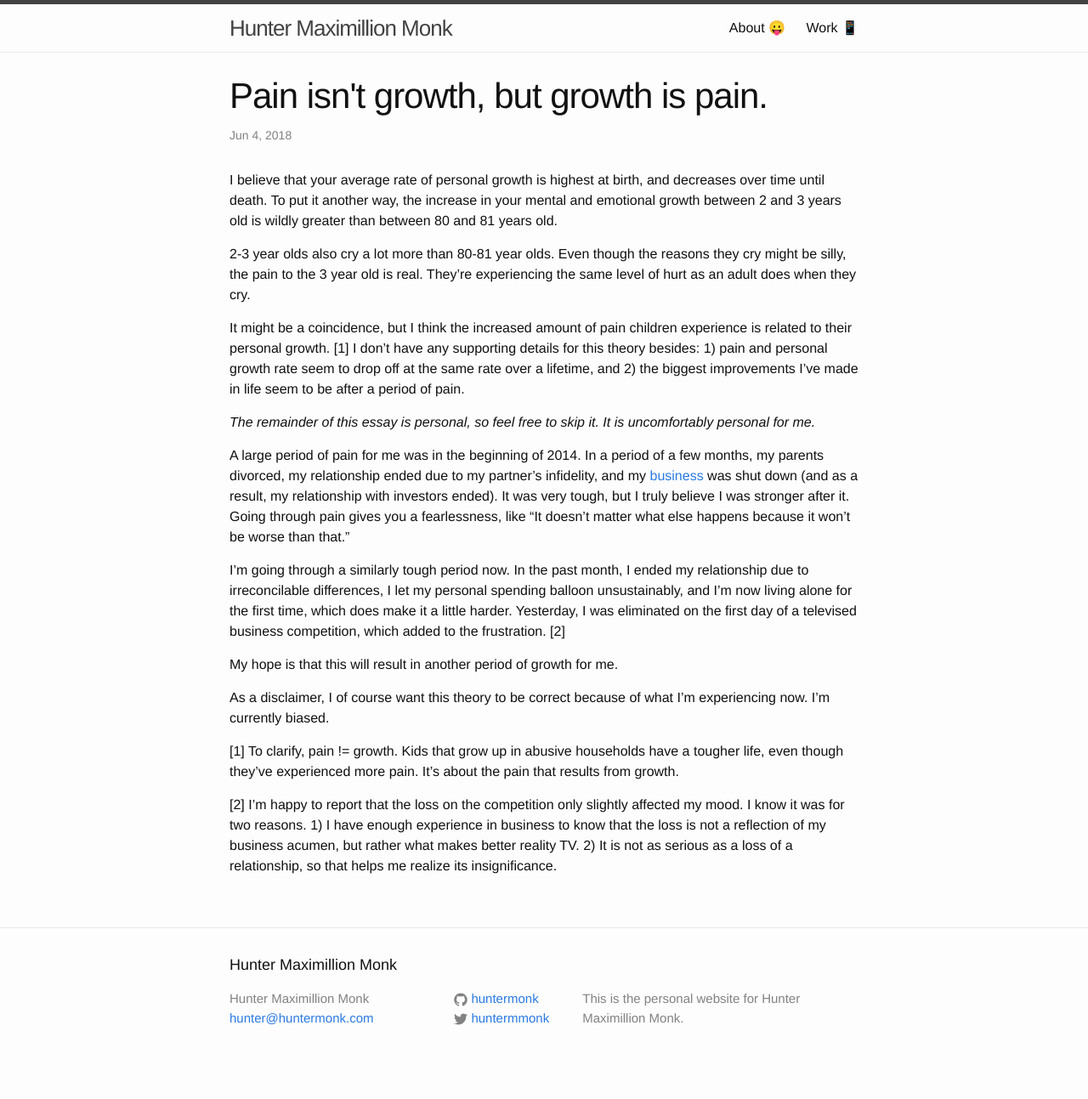
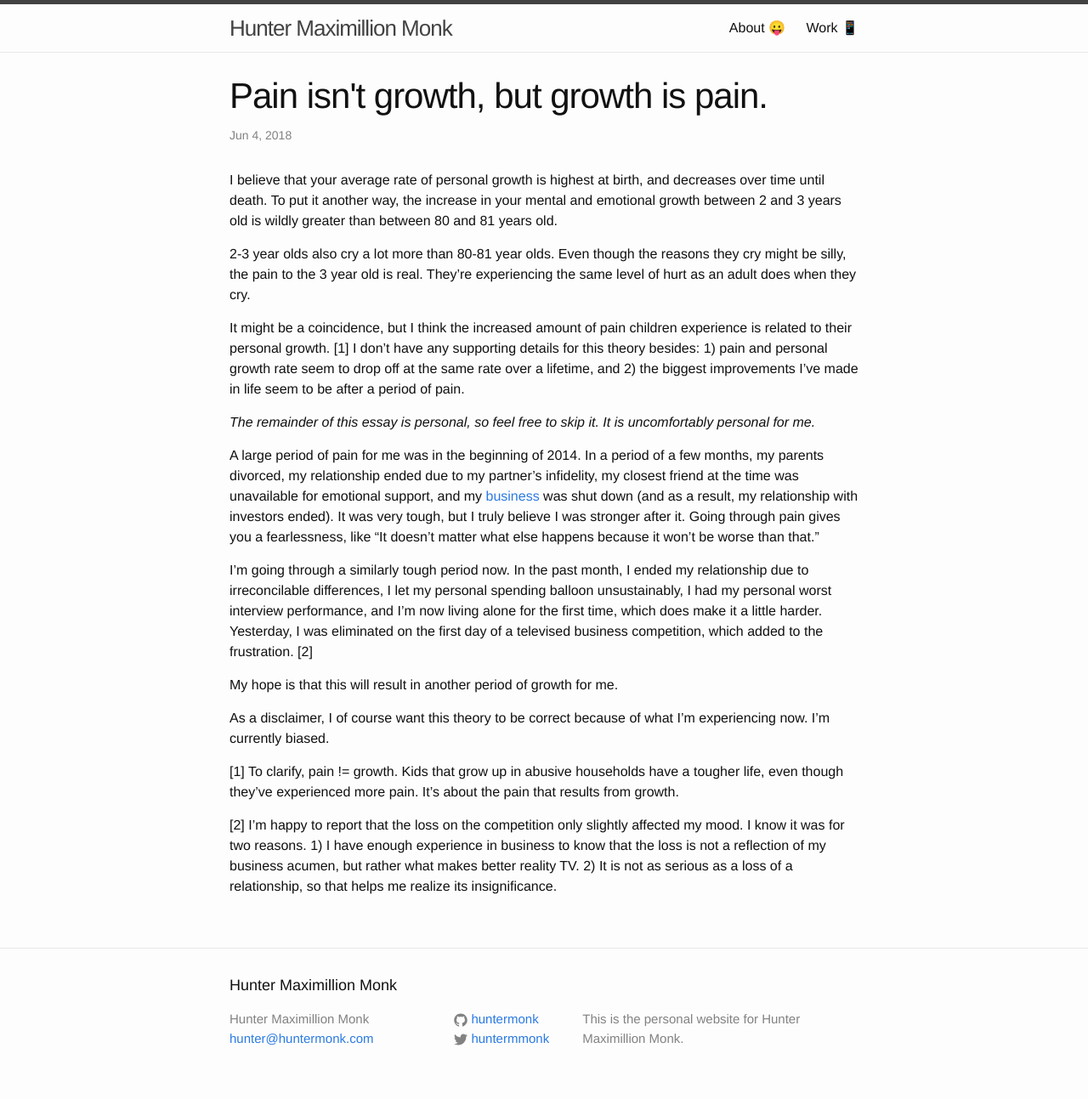
Before and after one commit to huntermonk/huntermonk.github.io, a Jekyll site: the page built from _posts/2018-6-4-growth-is-pain.md, in a window 1280 px wide. Shown: the whole page at 85% size. Built offline with Jekyll 4.4.1, drawn with Linux system fonts in a browser that asks for light colours; comment, search, counter and statistics services are not loaded; before the commit the page ends 1269 px from its top, so only the background shows below that.

Commit message:
Add additional details to tough times posts

```diff
--- a/_posts/2018-6-4-growth-is-pain.md
+++ b/_posts/2018-6-4-growth-is-pain.md
@@ -11,9 +11,9 @@ It might be a coincidence, but I think the increased amount of pain children exp
 
 _The remainder of this essay is personal, so feel free to skip it. It is uncomfortably personal for me._
 
-A large period of pain for me was in the beginning of 2014. In a period of a few months, my parents divorced, my relationship ended due to my partner's infidelity, and my [business](http://www.m-spaces.com) was shut down (and as a result, my relationship with investors ended). It was very tough, but I truly believe I was stronger after it. Going through pain gives you a fearlessness, like "It doesn't matter what else happens because it won't be worse than that."
+A large period of pain for me was in the beginning of 2014. In a period of a few months, my parents divorced, my relationship ended due to my partner's infidelity, my closest friend at the time was unavailable for emotional support, and my [business](http://www.m-spaces.com) was shut down (and as a result, my relationship with investors ended). It was very tough, but I truly believe I was stronger after it. Going through pain gives you a fearlessness, like "It doesn't matter what else happens because it won't be worse than that."
 
-I'm going through a similarly tough period now. In the past month, I ended my relationship due to irreconcilable differences, I let my personal spending balloon unsustainably, and I'm now living alone for the first time, which does make it a little harder. Yesterday, I was eliminated on the first day of a televised business competition, which added to the frustration. [2]
+I'm going through a similarly tough period now. In the past month, I ended my relationship due to irreconcilable differences, I let my personal spending balloon unsustainably, I had my personal worst interview performance, and I'm now living alone for the first time, which does make it a little harder. Yesterday, I was eliminated on the first day of a televised business competition, which added to the frustration. [2]
 
 My hope is that this will result in another period of growth for me.
 
```
